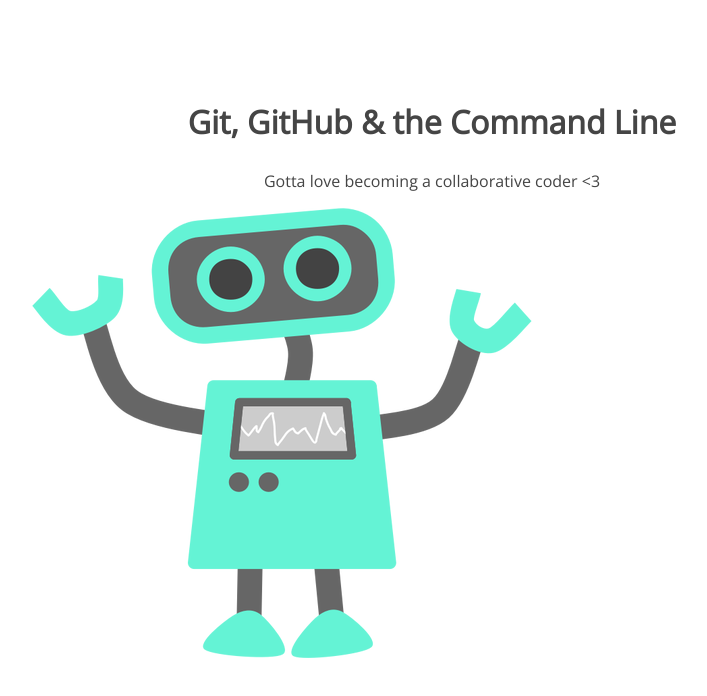
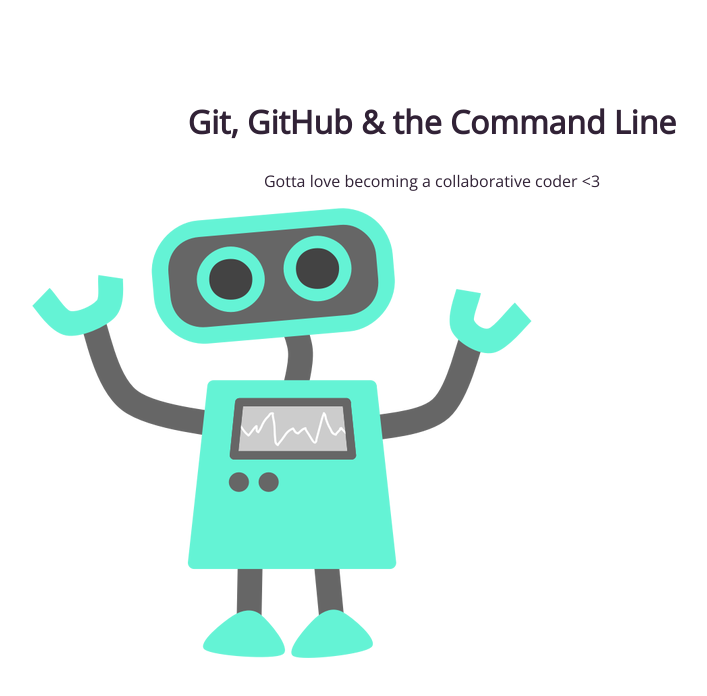
Before and after one commit to stephanieannfranz/105-project, a plain HTML site: page index.html in a window 1280 px wide. Shown: the whole page, without its empty margins (208-915 px from the left). Drawn offline with nearby package versions, Linux system fonts and the light colour scheme.

Commit message:
changed color of h1 font

```diff
--- a/css/style.css
+++ b/css/style.css
@@ -5,7 +5,7 @@ section {
 section h1,
 section p {
 	text-align: center;
-	color: #454545;
+	color: #312236;
 }
 section h1 {
 	font: 32px 'Open Sans';
```
